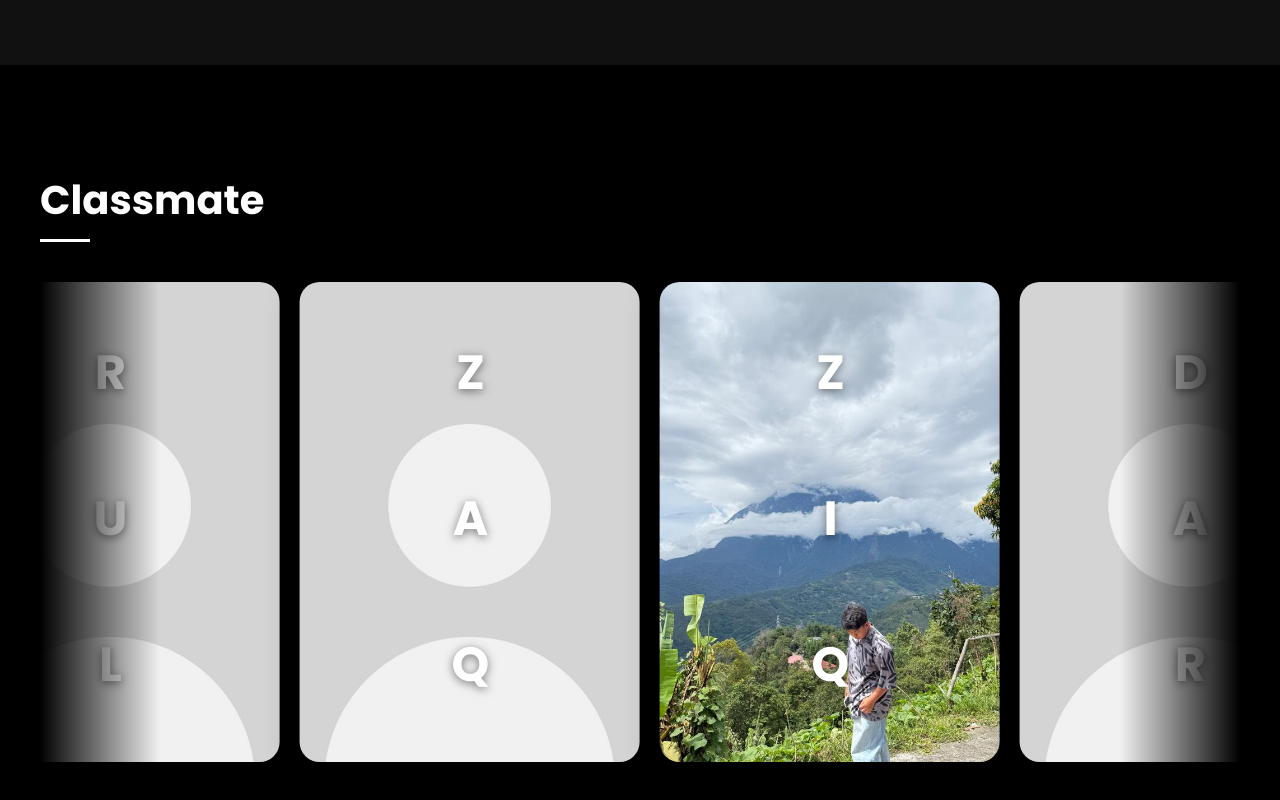
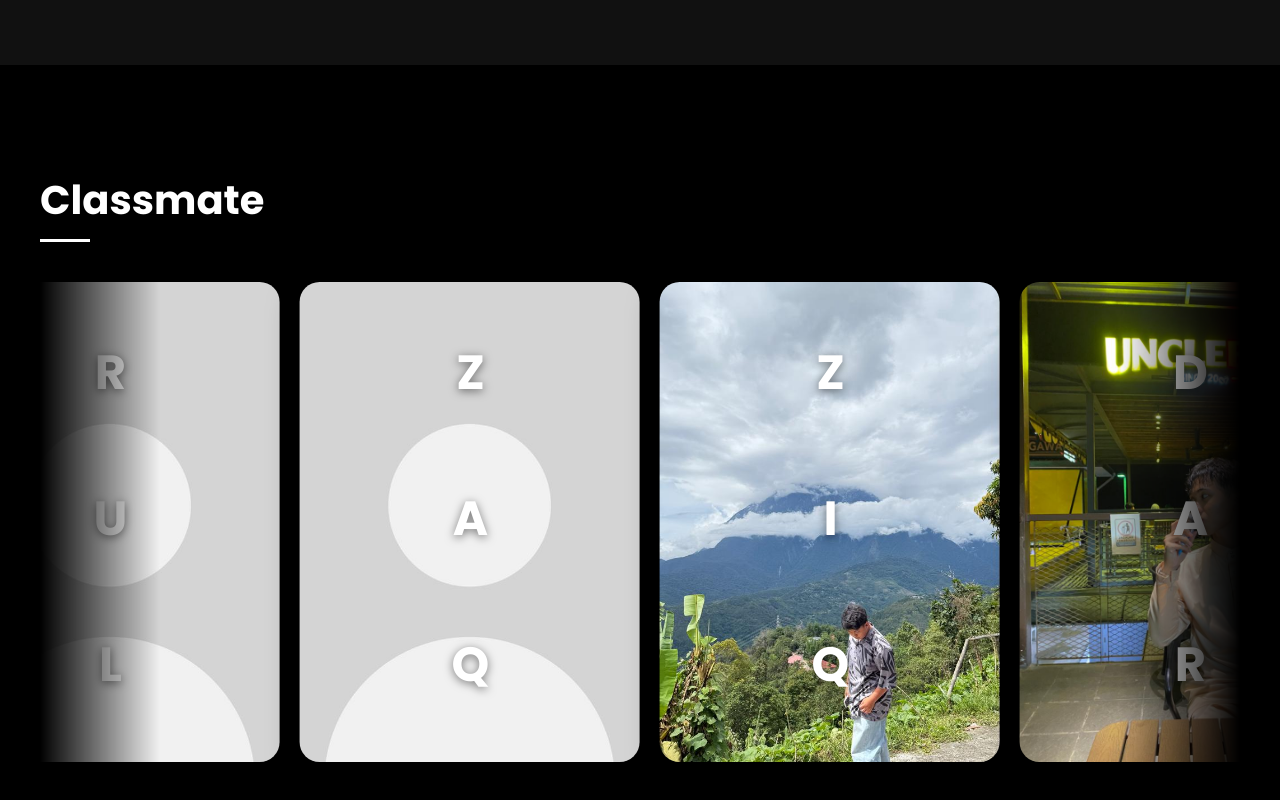
Before and after one commit to Fizam-dev/5-Dinamik, a plain HTML site: page index.html in a window 1280 px wide. Shown: the part 1632-2432 px from the top of the page. Drawn offline with nearby package versions, Linux system fonts and the light colour scheme.

Commit message:
Update index.html

```diff
--- a/index.html
+++ b/index.html
@@ -1177,7 +1177,7 @@
                {
                     name: "Darwish",
                     role: "Classmate",
-                    img: "kosong.jpg",
+                    img: "DAR.jpeg",
                     verticalText: "D A R",
                     instagramUrl: "",
                     buttonText: "Sains Teras"
```
